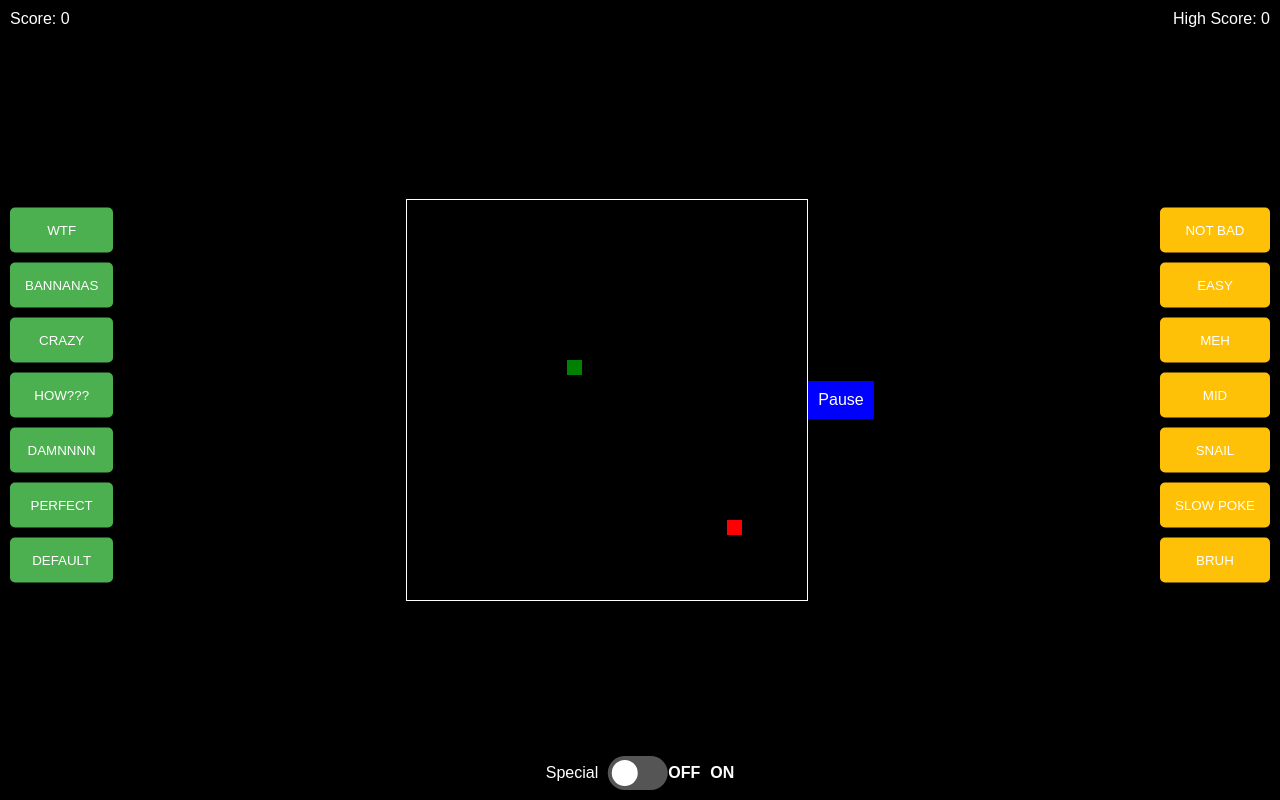
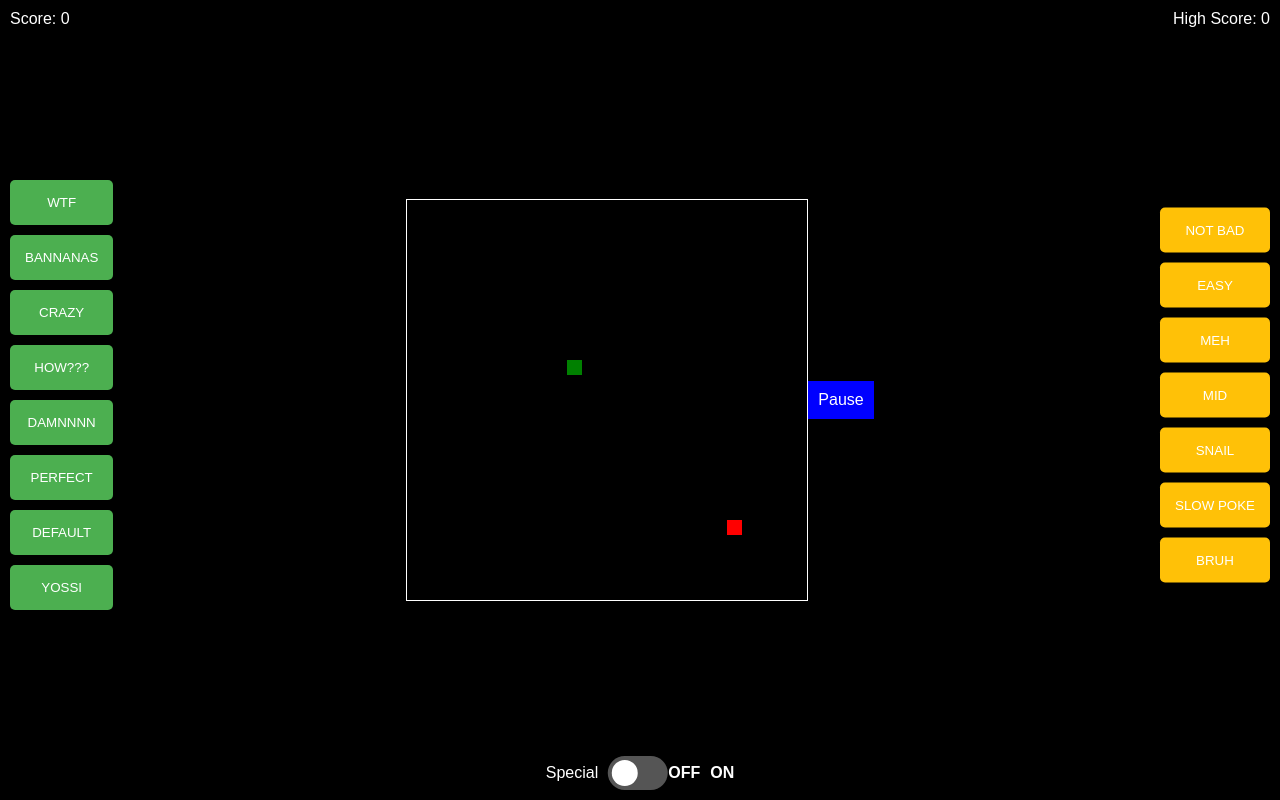
Before and after one commit to jaxeuseuse/JustSomeRedElephants, a plain HTML site: page index.html in a window 1280 px wide. Both pictures are taken after a click on the button "WTF". Drawn offline with Linux system fonts and the light colour scheme.

Commit message:
Update index.html

```diff
--- a/index.html
+++ b/index.html
@@ -215,6 +215,8 @@
     <button class="speed-button" data-speed="5">DAMNNNN</button>
     <button class="speed-button" data-speed="6">PERFECT</button>
     <button class="speed-button" data-speed="7">DEFAULT</button>
+    <!-- New Yossi speed button -->
+    <button class="speed-button" data-speed="0.5">YOSSI</button>
   </div>
 
   <div id="speed-buttons-right">
@@ -322,7 +324,7 @@
     // Event listener for speed buttons
     speedButtons.forEach(function (button) {
       button.addEventListener('click', function () {
-        speed = parseInt(button.dataset.speed);
+        speed = parseFloat(button.dataset.speed);
       });
     });
 
```
